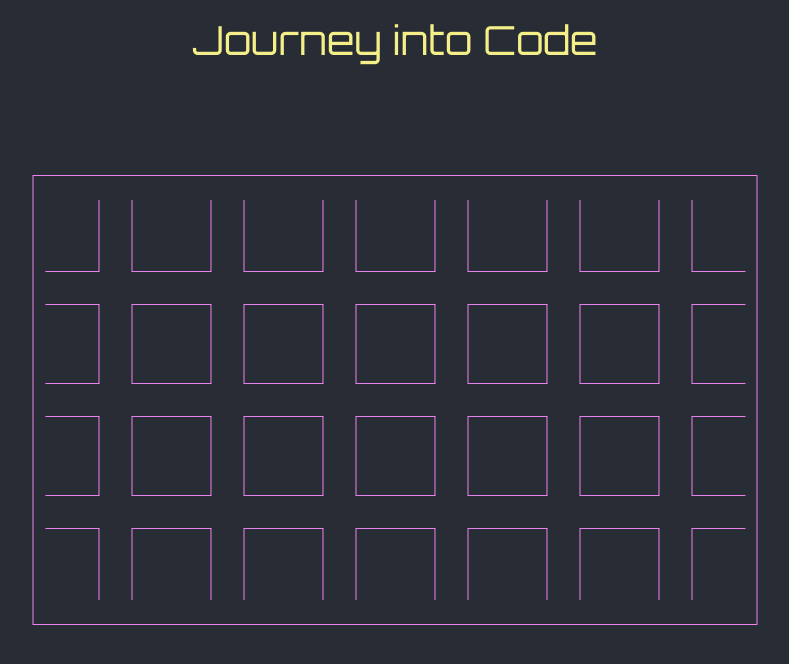
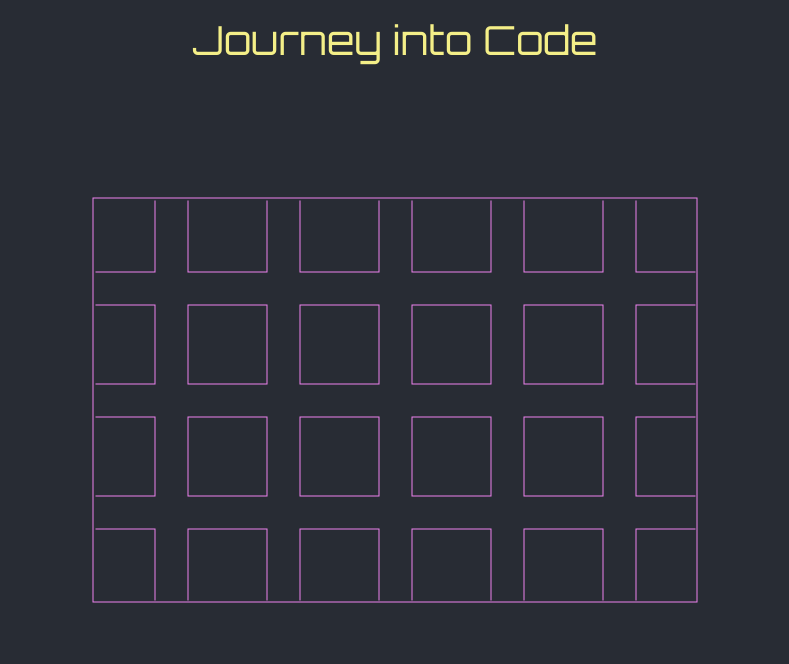
Before and after one commit to Development-Person/portfolio, a React (Create React App) app: page / in a window 1280 px wide. Shown: the top 664 px of the page, without its empty margins (245-1034 px from the left). Built offline with nearby package versions, Linux system fonts and the light colour scheme.

Commit message:
moved all grid logic into grid component and refined sizing for different screen sizes

```diff
--- a/src/App.js
+++ b/src/App.js
@@ -1,45 +1,12 @@
 import './App.css';
 import GridComponent from './components/Grid';
 import HeadingComponent from './components/Heading';
-import { getGridAllCoordinates } from './functions/gridPlacement';
-import { useEffect, useState } from 'react';
-import { data } from './content/project_descriptions';
 
 function App() {
-  const height = window.screen.availHeight - 200;
-  const width = window.screen.availWidth - 100;
-
-  const [coordinatesArray, setCoordinatesArray] = useState();
-
-  // projects data
-  const projectsArrayLength = data.length;
-
-  // determining number of rows based on screen size
-  const columnsDivisor = height > 740 ? 100 : 100;
-  const columns = Array.from(Array(Math.floor(height / columnsDivisor)).keys());
-  const rows = Array.from(Array(Math.floor(width / 100)).keys());
-
-  //placing all elements into grid on page load
-  useEffect(() => {
-    setCoordinatesArray(
-      getGridAllCoordinates(rows.length, columns.length, projectsArrayLength)
-    );
-    // eslint-disable-next-line react-hooks/exhaustive-deps
-  }, []);
-
   return (
     <div className='App'>
       <HeadingComponent />
-      <div className='game' style={{ height: height + 50, width: width + 25 }}>
-        <GridComponent
-          coordinatesArray={coordinatesArray}
-          projectsArrayLength={projectsArrayLength}
-          rows={rows}
-          columns={columns}
-          width={width}
-          height={height}
-        />
-      </div>
+      <GridComponent />
     </div>
   );
 }
--- a/src/components/Grid.jsx
+++ b/src/components/Grid.jsx
@@ -1,28 +1,65 @@
 import { Container, Row, Col } from 'react-bootstrap';
 import DotComponent from './Dot';
+import { data } from '../content/project_descriptions';
+import { useEffect, useState } from 'react';
+import { getGridAllCoordinates } from '../functions/gridPlacement';
 
-function GridComponent(props) {
+function GridComponent() {
+  const screenWidth = window.screen.availWidth;
+  const screenHeight = window.screen.availHeight;
+
+  // projects data
+  const projectsArrayLength = data.length;
+
+  const gridWidth = screenWidth < 500 ? screenWidth - 50 : screenWidth - 200;
+  const gridHeight =
+    screenHeight < 700 ? screenHeight - 200 : screenHeight - 400;
+
+  const [coordinatesArray, setCoordinatesArray] = useState();
+
+  // determining number of rows based on screen size
+  const rowsDivisor = screenWidth >= 912 ? 120 : 100;
+  const columnsDivisor = screenHeight > 740 ? 120 : 100;
+  const columns = Array.from(
+    Array(Math.floor(gridHeight / columnsDivisor)).keys()
+  );
+  const rows = Array.from(Array(Math.floor(gridWidth / rowsDivisor)).keys());
+
+  //placing all elements into grid on page load
+  useEffect(() => {
+    setCoordinatesArray(
+      getGridAllCoordinates(rows.length, columns.length, projectsArrayLength)
+    );
+    // eslint-disable-next-line react-hooks/exhaustive-deps
+  }, []);
+
   const style = {
-    width: `${props.width}px`,
-    height: `${props.height}px`,
+    width: `${gridWidth}px`,
+    height: `${gridHeight}px`,
   };
 
   return (
+    <>
+      <div
+        className='game'
+        style={{ height: gridHeight + 5, width: gridWidth + 5 }}>
         <Container fluid className='grid-container' style={style}>
-      {props.rows.map((_el, i) => {
+          {rows.map((_el, i) => {
             const row = `R${i + 1}`;
             return (
               <Row key={row} id={row}>
-            {props.columns.map((_el, j) => {
+                {columns.map((_el, j) => {
                   const column = `${row}C${j + 1}`;
-              const animation = `dot-animation${Math.ceil(Math.random() * 7)}`;
+                  const animation = `dot-animation${Math.ceil(
+                    Math.random() * 7
+                  )}`;
                   return (
                     <Col
                       key={column}
                       style={{ display: 'flex', justifyContent: 'center' }}>
                       <div id={column} className='empty box p-3 m-3'>
-                    {props.coordinatesArray &&
-                    props.coordinatesArray.includes(column) ? (
+                        {coordinatesArray &&
+                        coordinatesArray.includes(column) ? (
                           <DotComponent animation={animation} />
                         ) : (
                           ''
@@ -35,6 +72,8 @@ function GridComponent(props) {
             );
           })}
         </Container>
+      </div>
+    </>
   );
 }
 
```
Lines whose indentation alone changed are shown as unchanged.
